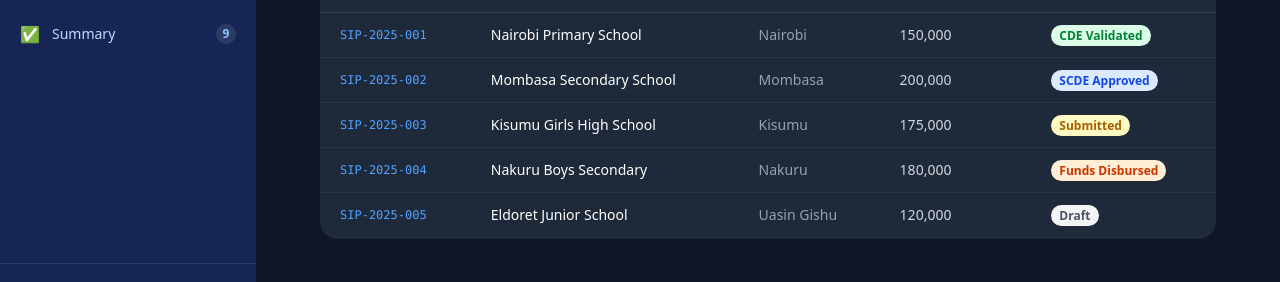
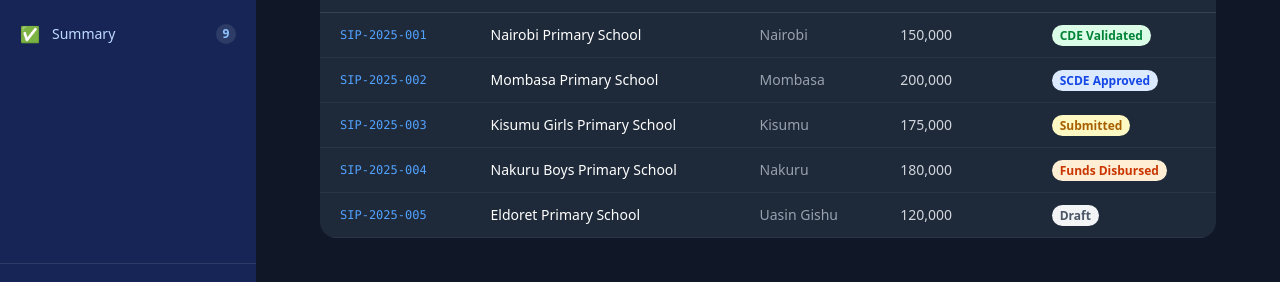
Before and after one commit to Joan254/SIP-DIGITAL-SYSTEM, a Next.js app: page /dashboard in a window 1280 px wide. Shown: the part 465-747 px from the top of the page. Built offline with nearby package versions, Linux system fonts and the light colour scheme.

Commit message:
Update overview, purpose and dashboard pages

```diff
--- a/app/(presentation)/dashboard/page.tsx
+++ b/app/(presentation)/dashboard/page.tsx
@@ -5,10 +5,10 @@ import PageNav from "@/components/sip/PageNav";
 
 const mockSIPs = [
   { ref: "SIP-2025-001", school: "Nairobi Primary School", county: "Nairobi", amount: 150000, submitted: "10 Mar 2025", status: "CDE Validated", statusColor: "bg-green-100 text-green-700" },
-  { ref: "SIP-2025-002", school: "Mombasa Secondary School", county: "Mombasa", amount: 200000, submitted: "11 Mar 2025", status: "SCDE Approved", statusColor: "bg-blue-100 text-blue-700" },
-  { ref: "SIP-2025-003", school: "Kisumu Girls High School", county: "Kisumu", amount: 175000, submitted: "12 Mar 2025", status: "Submitted", statusColor: "bg-yellow-100 text-yellow-700" },
-  { ref: "SIP-2025-004", school: "Nakuru Boys Secondary", county: "Nakuru", amount: 180000, submitted: "8 Mar 2025", status: "Funds Disbursed", statusColor: "bg-orange-100 text-orange-700" },
-  { ref: "SIP-2025-005", school: "Eldoret Junior School", county: "Uasin Gishu", amount: 120000, submitted: "13 Mar 2025", status: "Draft", statusColor: "bg-gray-100 text-gray-600" },
+  { ref: "SIP-2025-002", school: "Mombasa Primary School", county: "Mombasa", amount: 200000, submitted: "11 Mar 2025", status: "SCDE Approved", statusColor: "bg-blue-100 text-blue-700" },
+  { ref: "SIP-2025-003", school: "Kisumu Girls Primary School", county: "Kisumu", amount: 175000, submitted: "12 Mar 2025", status: "Submitted", statusColor: "bg-yellow-100 text-yellow-700" },
+  { ref: "SIP-2025-004", school: "Nakuru Boys Primary School", county: "Nakuru", amount: 180000, submitted: "8 Mar 2025", status: "Funds Disbursed", statusColor: "bg-orange-100 text-orange-700" },
+  { ref: "SIP-2025-005", school: "Eldoret Primary School", county: "Uasin Gishu", amount: 120000, submitted: "13 Mar 2025", status: "Draft", statusColor: "bg-gray-100 text-gray-600" },
 ];
 
 const ministryStats = [
--- a/app/(presentation)/overview/page.tsx
+++ b/app/(presentation)/overview/page.tsx
@@ -24,7 +24,7 @@ export default function OverviewPage() {
 
         <p className="text-lg md:text-xl text-blue-100 max-w-2xl mb-10 leading-relaxed">
           A standardized digital platform to streamline SIP submission, multi-level approval,
-          fund authorization, and real-time monitoring across all public schools.
+          fund authorization, and real-time monitoring across all public primary schools.
         </p>
 
         <div className="flex flex-wrap gap-3 text-sm mb-12">
--- a/app/(presentation)/purpose/page.tsx
+++ b/app/(presentation)/purpose/page.tsx
@@ -4,7 +4,7 @@ const purposes = [
   {
     icon: "📋",
     title: "Standardized Workflow",
-    description: "Establish a clear, uniform digital process for SIP submission and approval across all schools.",
+    description: "Establish a clear, uniform digital process for SIP submission and approval across primary schools.",
   },
   {
     icon: "🔐",
@@ -58,8 +58,6 @@ export default function PurposePage() {
             <h3 className="font-bold text-base mb-2">Scope of Application</h3>
             <ul className="text-blue-100 text-sm space-y-1.5">
               <li>• All public primary schools</li>
-              <li>• Junior schools</li>
-              <li>• Senior schools</li>
               <li>• Sub-County &amp; County Directors of Education</li>
               <li>• MoE HQ &amp; KPEEL Project Implementation Unit</li>
               <li>• All authorized system users</li>
```
